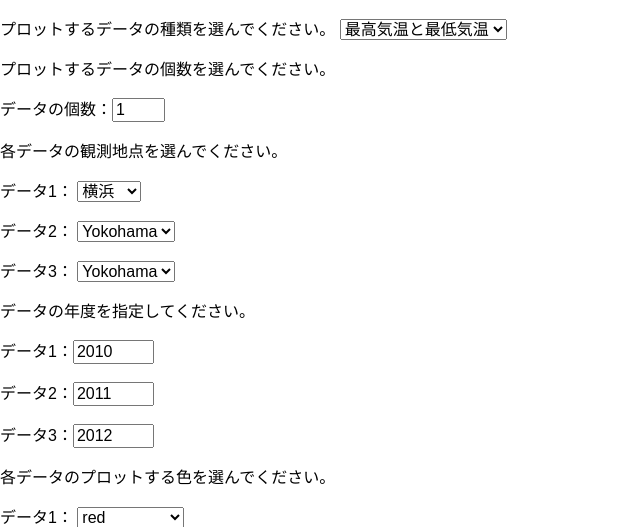
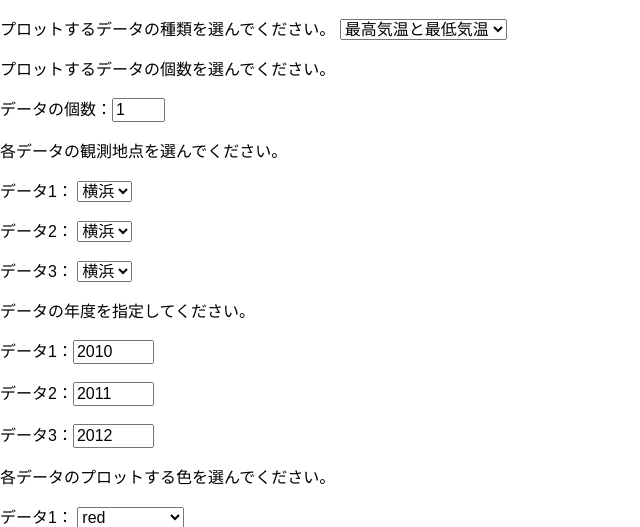
Before and after one commit to youcan-jpn/weather_research, a Flask app: page / in a window 1280 px wide. Shown: the top 527 px of the page, without its empty margins (0-640 px from the left). Run offline with Flask 2, Linux system fonts and the light colour scheme; data that the repository does not hold is empty; some libraries are stand-ins or nearby versions.

Commit message:
ふぃｘ

```diff
--- a/templates/index.html
+++ b/templates/index.html
@@ -30,19 +30,19 @@
                 <p class='data1'>データ1：
                     <select id='area1'>
                         <option value='Yokohama'>横浜</option>
-                        <option value='Tokyo'>Tokyo</option>
+                        <option value='Tokyo'>東京</option>
                     </select>
                 </p>
                 <p class='data2'>データ2：
                     <select id='area2'>
-                        <option value='Yokohama'>Yokohama</option>
-                        <option value='Tokyo'>Tokyo</option>
+                        <option value='Yokohama'>横浜</option>
+                        <option value='Tokyo'>東京</option>
                     </select>
                 </p>
                 <p class='data3'>データ3：
                     <select id='area3'>
-                        <option value='Yokohama'>Yokohama</option>
-                        <option value='Tokyo'>Tokyo</option>
+                        <option value='Yokohama'>横浜</option>
+                        <option value='Tokyo'>東京</option>
                     </select>
                 </p>
             </div>
```
